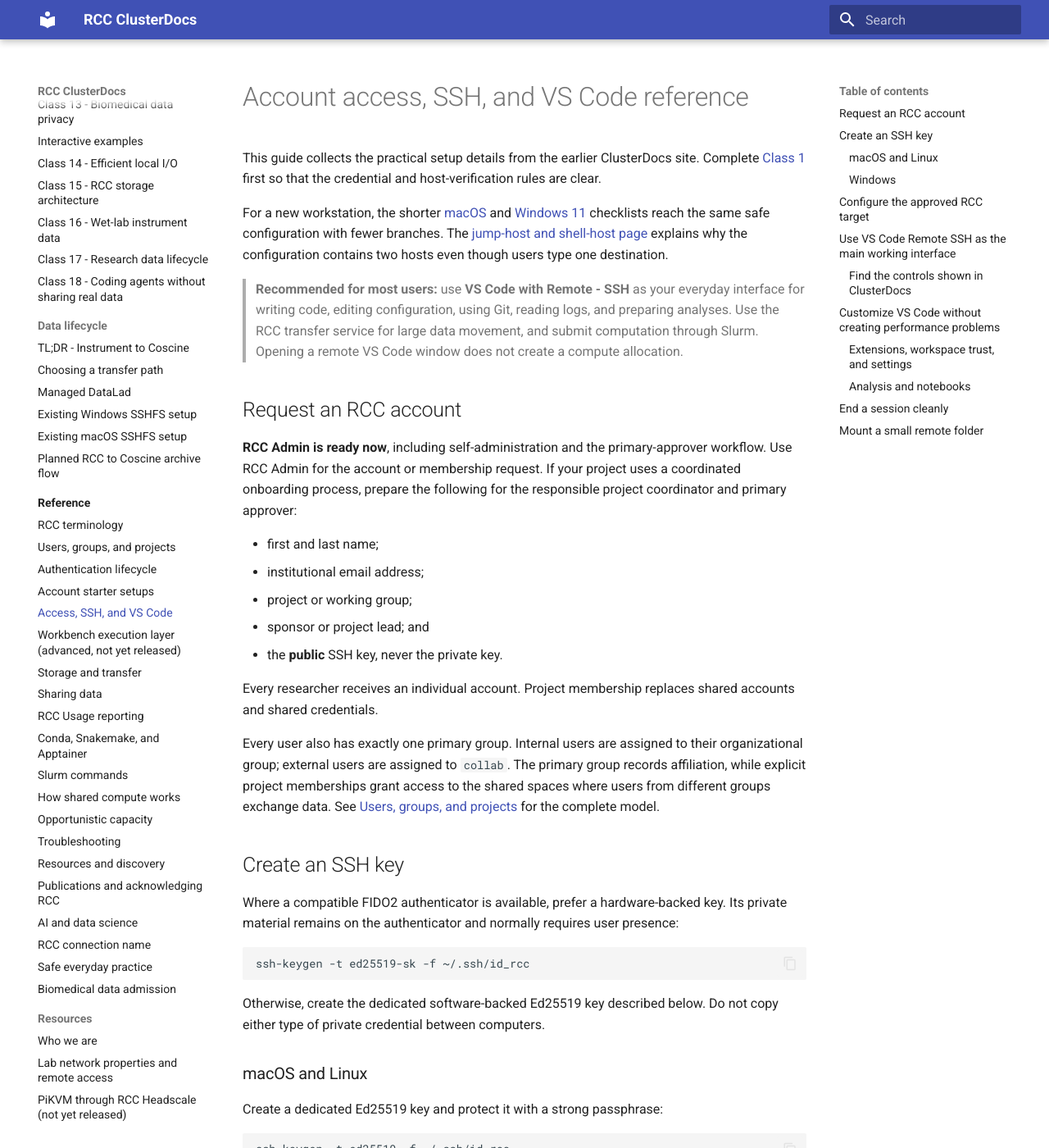
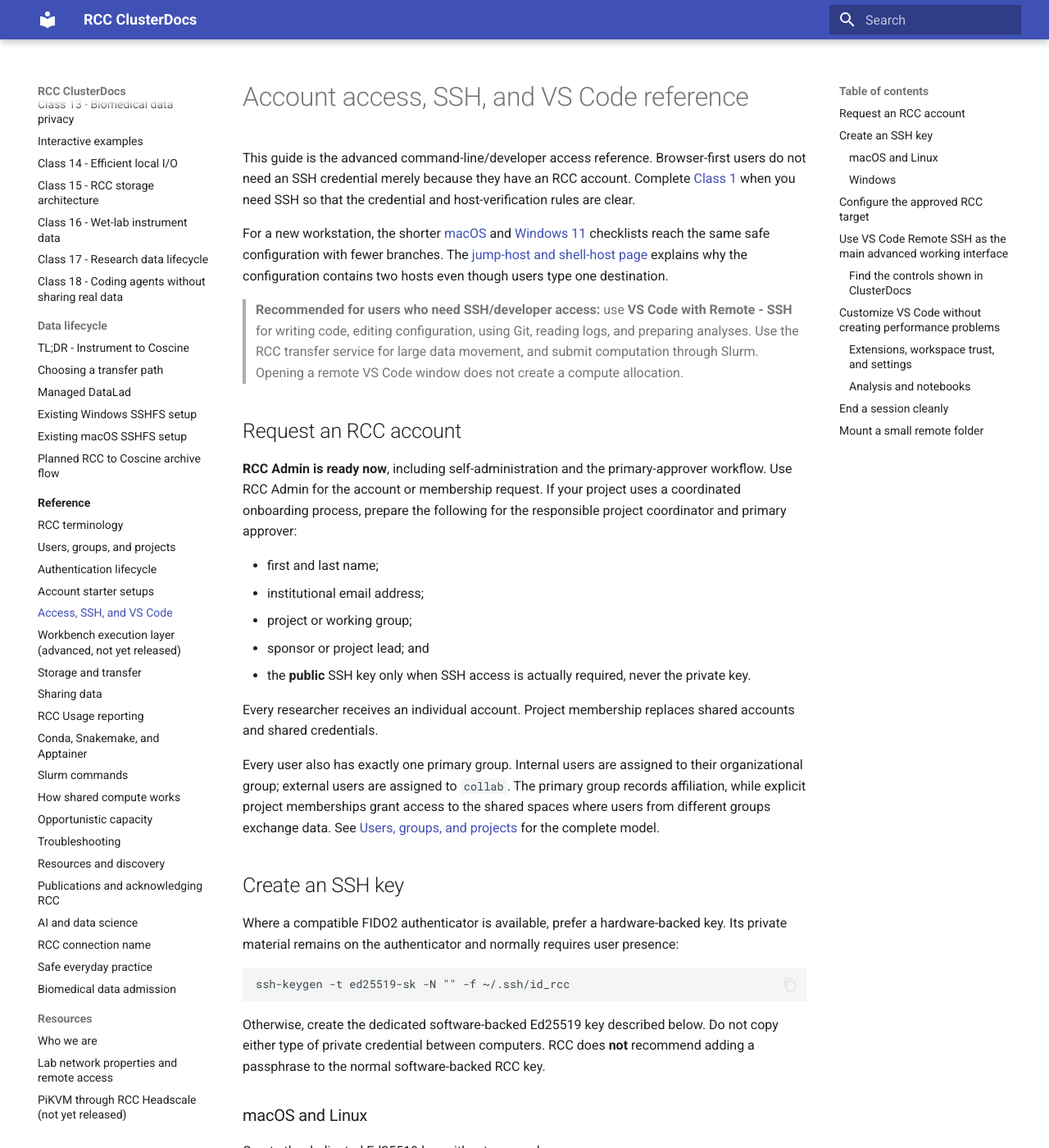
Before and after one commit to IKIM-Essen/ClusterDocs, an MkDocs documentation site: the page built from docs/reference/access-ssh-vscode.md, in a window 1280 px wide and 1400 px high. Shown: the whole window at 82% size. Built offline with MkDocs 1.6.1 and Material for MkDocs 9.7.7, drawn with Linux system fonts in a browser that asks for light colours; some of the changed text lies outside the part shown.

Commit message:
docs: remove SSH passphrase recommendation and refresh Part 1

````diff
--- a/docs/reference/access-ssh-vscode.md
+++ b/docs/reference/access-ssh-vscode.md
@@ -1,8 +1,9 @@
 # Account access, SSH, and VS Code reference
 
-This guide collects the practical setup details from the earlier ClusterDocs
-site. Complete [Class 1](../course/class-01-safe-access.md) first so that the
-credential and host-verification rules are clear.
+This guide is the advanced command-line/developer access reference. Browser-first
+users do not need an SSH credential merely because they have an RCC account.
+Complete [Class 1](../course/class-01-safe-access.md) when you need SSH so that
+the credential and host-verification rules are clear.
 
 For a new workstation, the shorter
 [macOS](../getting-started/macos.md) and
@@ -11,10 +12,10 @@
 [jump-host and shell-host page](../concepts/jump-shell-compute.md) explains why
 the configuration contains two hosts even though users type one destination.
 
-> **Recommended for most users:** use **VS Code with Remote - SSH** as your
-> everyday interface for writing code, editing configuration, using Git,
-> reading logs, and preparing analyses. Use the RCC transfer service for large
-> data movement, and submit computation through Slurm. Opening a remote VS Code
+> **Recommended for users who need SSH/developer access:** use **VS Code with
+> Remote - SSH** for writing code, editing configuration, using Git, reading
+> logs, and preparing analyses. Use the RCC transfer service for large data
+> movement, and submit computation through Slurm. Opening a remote VS Code
 > window does not create a compute allocation.
 
 ## Request an RCC account
@@ -28,7 +29,7 @@
 - institutional email address;
 - project or working group;
 - sponsor or project lead; and
-- the **public** SSH key, never the private key.
+- the **public** SSH key only when SSH access is actually required, never the private key.
 
 Every researcher receives an individual account. Project membership replaces
 shared accounts and shared credentials.
@@ -42,20 +43,24 @@
 
 ## Create an SSH key
 
-Where a compatible FIDO2 authenticator is available, prefer a hardware-backed key. Its private material remains on the authenticator and normally requires user presence:
+Where a compatible FIDO2 authenticator is available, prefer a hardware-backed
+key. Its private material remains on the authenticator and normally requires
+user presence:
 
 ```bash
-ssh-keygen -t ed25519-sk -f ~/.ssh/id_rcc
+ssh-keygen -t ed25519-sk -N "" -f ~/.ssh/id_rcc
 ```
 
-Otherwise, create the dedicated software-backed Ed25519 key described below. Do not copy either type of private credential between computers.
+Otherwise, create the dedicated software-backed Ed25519 key described below. Do
+not copy either type of private credential between computers. RCC does **not**
+recommend adding a passphrase to the normal software-backed RCC key.
 
 ### macOS and Linux
 
-Create a dedicated Ed25519 key and protect it with a strong passphrase:
+Create the dedicated Ed25519 key without a passphrase:
 
 ```bash
-ssh-keygen -t ed25519 -f ~/.ssh/id_rcc
+ssh-keygen -t ed25519 -N "" -f ~/.ssh/id_rcc
 ```
 
 This creates two files:
@@ -63,6 +68,9 @@
 - `~/.ssh/id_rcc` is the private key. Keep it on your workstation and never
   send or paste it anywhere.
 - `~/.ssh/id_rcc.pub` is the public key. This is the file RCC registers.
+
+Protect the workstation account/device itself. The empty `-N ""` is intentional
+RCC policy, not an omitted tutorial step.
 
 Show the public key when you need to copy it:
 
@@ -77,12 +85,16 @@
 
 ```powershell
 ssh -V
-ssh-keygen -t ed25519 -f "$HOME\.ssh\id_rcc"
+ssh-keygen -t ed25519 -N "" -f "$HOME\.ssh\id_rcc"
 ```
 
 If `ssh` is unavailable, install the Microsoft OpenSSH Client optional feature
 using the official Windows instructions. The private and public files are
 normally stored under `C:\Users\<username>\.ssh\`.
+
+Use the supported Windows/macOS password/passkey manager for RCC **web**
+passwords, passkeys, and appropriate recovery material. That credential-manager
+recommendation does not change the RCC SSH-key policy.
 
 ## Configure the approved RCC target
 
@@ -140,7 +152,7 @@
 configuration and host identity with the current RCC instructions, and contact
 RCC support if they do not match.
 
-## Use VS Code Remote SSH as the main working interface
+## Use VS Code Remote SSH as the main advanced working interface
 
 1. Install Visual Studio Code and Microsoft's **Remote - SSH** extension.
 2. Confirm terminal SSH works first.
@@ -259,7 +271,7 @@
 
 ### Analysis and notebooks
 
-VS Code is still the suggested front end for most Python and R users: edit the
+VS Code remains a useful front end for advanced Python and R users: edit the
 analysis, environment file, batch script, and notebook there. The execution
 rule does not change. Long or data-intensive Python and R programs run through
 Slurm. A Jupyter kernel also runs inside a bounded Slurm allocation and is
````
Also changed, not shown: docs/course/class-01-safe-access.md (+34 -20 lines), narration/RCC_Onboarding_Part_1_Narration.md (+8 -4 lines), 2 other files.
